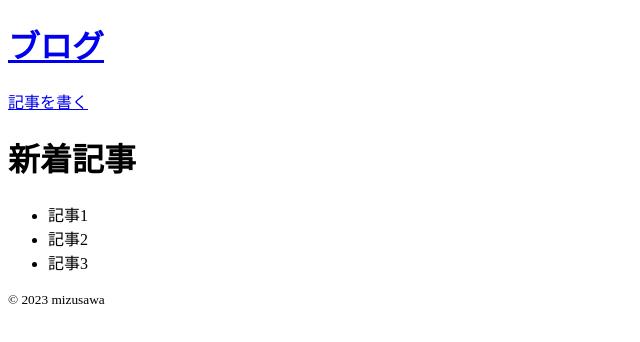
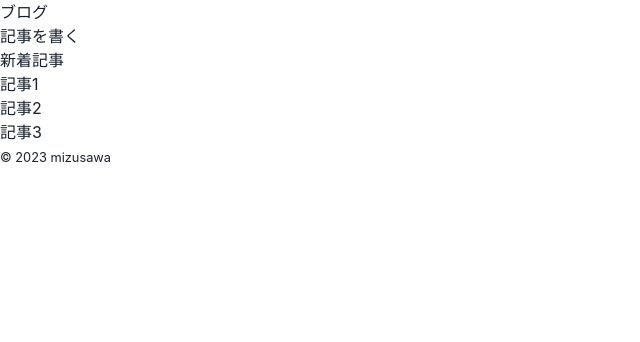
Before and after one commit to mzw86020424/next-app-router, a Next.js app: page / in a window 1280 px wide. Shown: the top 342 px of the page, without its empty margins (0-640 px from the left). Built offline with nearby package versions, Linux system fonts and the light colour scheme.

Commit message:
Chakraコンポーネントをクライアントレンダリングするよう設定

```diff
--- /dev/null
+++ b/app/Provider.tsx
@@ -0,0 +1,7 @@
+"use client";
+
+import { ChakraProvider } from "@chakra-ui/react";
+
+export default function Provider({ children }: { children: React.ReactNode }) {
+  return <ChakraProvider>{children}</ChakraProvider>;
+}
--- /dev/null
+++ b/app/common/components/index.tsx
@@ -0,0 +1,2 @@
+"use client";
+export * from "@chakra-ui/react";
--- a/app/layout.tsx
+++ b/app/layout.tsx
@@ -1,4 +1,5 @@
 import Link from "next/link";
+import Provider from "./Provider";
 
 export const metadata = {
   title: "Create Next App",
@@ -15,6 +16,7 @@ export default function RootLayout({
     <html lang="ja">
       <head />
       <body>
+        <Provider>
           <header>
             <h1>
               <Link href="/">ブログ</Link>
@@ -25,6 +27,7 @@ export default function RootLayout({
           <footer>
             <small>© 2023 mizusawa</small>
           </footer>
+        </Provider>
       </body>
     </html>
   );
```
Lines whose indentation alone changed are shown as unchanged.
